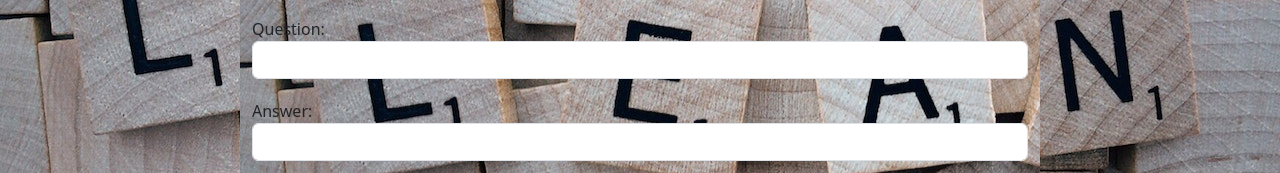
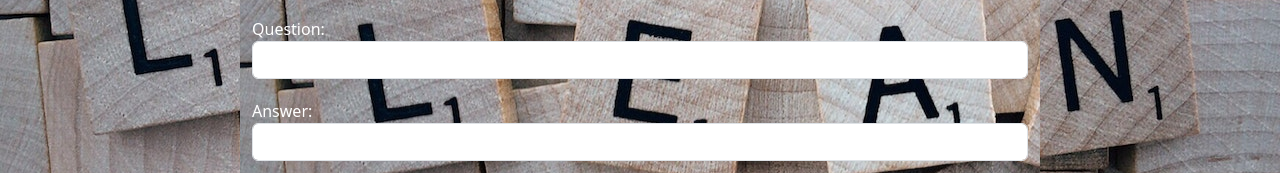
Before and after one commit to Sasa405/Sasa405-flashcardapp-spa-final-project_sasa405, a React app: page / in a window 1280 px wide. Shown: the part 392-565 px from the top of the page. Built offline with nearby package versions, Linux system fonts and the light colour scheme.

Commit message:
change-some-text-color

```diff
--- a/index.css
+++ b/index.css
@@ -14,6 +14,7 @@ body {
         color: white;
     }
 
+                                                                l
     .card {
         width: 500px;
         margin: 0 auto;
--- a/src/components/FlashcardForm.js
+++ b/src/components/FlashcardForm.js
@@ -22,7 +22,10 @@ const FlashcardForm = ({ addFlashcard }) => {
   return (
     <form onSubmit={handleSubmit}>
       <div className="form-group">
-        <label htmlFor="questionInput">Question:</label>
+      <label className="label" htmlFor="questionInput" style={{ color: "white" }}>
+  Question:
+</label>
+
         <input
           type="text"
           className="form-control"
@@ -33,7 +36,7 @@ const FlashcardForm = ({ addFlashcard }) => {
         />
       </div>
       <div className="form-group">
-        <label htmlFor="answerInput">Answer:</label>
+        <label className="label" htmlFor="answerInput" style={{ color: "white" }}>Answer:</label>
         <input
           type="text"
           className="form-control"
@@ -51,48 +54,3 @@ const FlashcardForm = ({ addFlashcard }) => {
 };
 
 export default FlashcardForm;
-
-
-
-
-// import React, { useState } from "react";
-
-// const FlashcardForm = ({ addFlashcard }) => {
-//   const [question, setQuestion] = useState("");
-//   const [answer, setAnswer] = useState("");
-
-//   const handleSubmit = (e) => {
-//     e.preventDefault();
-//     addFlashcard(question, answer);
-//     setQuestion("");
-//     setAnswer("");
-//   };
-
-//   return (
-//     <form onSubmit={handleSubmit} className="mb-3">
-//       <div className="form-group">
-//         <input
-//           type="text"
-//           className="form-control"
-//           placeholder="Enter question"
-//           value={question}
-//           onChange={(e) => setQuestion(e.target.value)}
-//         />
-//       </div>
-//       <div className="form-group">
-//         <input
-//           type="text"
-//           className="form-control"
-//           placeholder="Enter answer"
-//           value={answer}
-//           onChange={(e) => setAnswer(e.target.value)}
-//         />
-//       </div>
-//       <button type="submit" className="btn btn-primary">
-//         Add Flashcard
-//       </button>
-//     </form>
-//   );
-// };
-
-// export default FlashcardForm;
```
